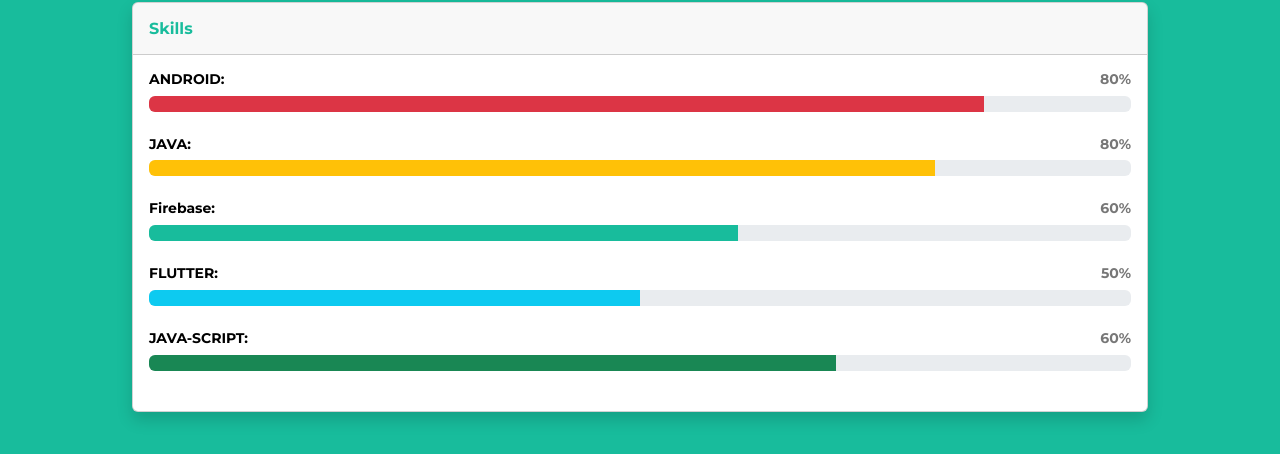
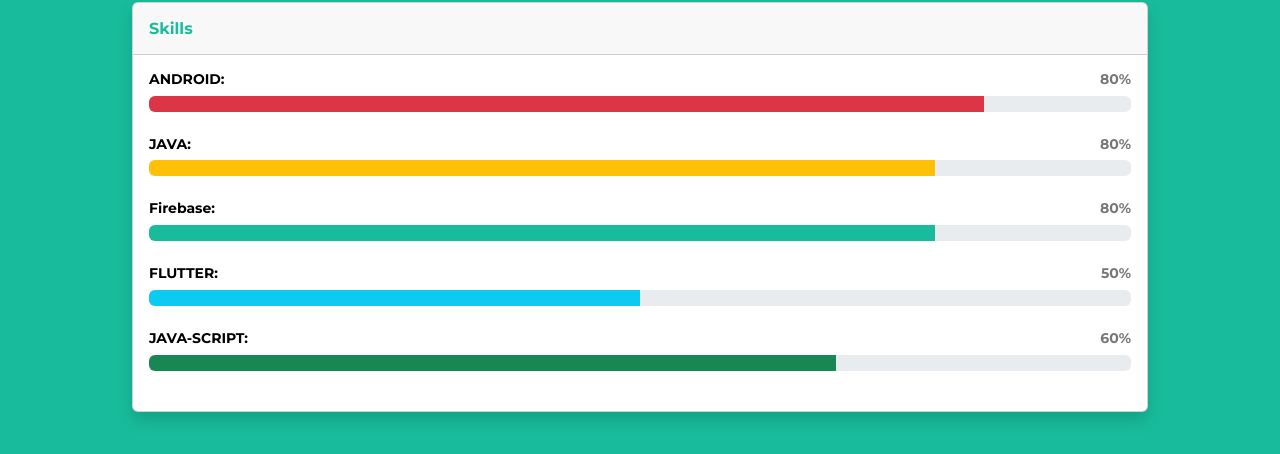
Before and after one commit to frostyfros/Resume, a plain HTML site: page index.html in a window 1280 px wide. Shown: the part 2213-2667 px from the top of the page. Drawn offline with nearby package versions, Linux system fonts and the light colour scheme.

Commit message:
Update index.html

```diff
--- a/index.html
+++ b/index.html
@@ -94,9 +94,9 @@
                     <div class="progress mb-4">
                         <div class="progress-bar bg-warning" aria-valuenow="80" aria-valuemin="0" aria-valuemax="100" style="width: 80%;"><span class="visually-hidden">80%</span></div>
                     </div>
-                    <h4 class="small fw-bold"><span style="color: rgb(0, 0, 0);">Firebase:</span><span class="float-end"><span style="color: rgb(119, 119, 119);">60%</span></span></h4>
+                    <h4 class="small fw-bold"><span style="color: rgb(0, 0, 0);">Firebase:</span><span class="float-end"><span style="color: rgb(119, 119, 119);">80%</span></span></h4>
                     <div class="progress mb-4">
-                        <div class="progress-bar bg-primary" aria-valuenow="60" aria-valuemin="0" aria-valuemax="100" style="width: 60%;"><span class="visually-hidden">60%</span></div>
+                        <div class="progress-bar bg-primary" aria-valuenow="60" aria-valuemin="0" aria-valuemax="100" style="width: 80%;"><span class="visually-hidden">60%</span></div>
                     </div>
                     <h4 class="small fw-bold"><span style="color: rgb(0, 0, 0);">FLUTTER:</span><span class="float-end"><span style="color: rgb(119, 119, 119);">50%</span></span></h4>
                     <div class="progress mb-4">
```
